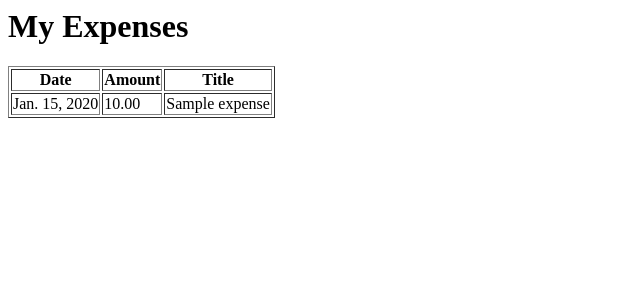
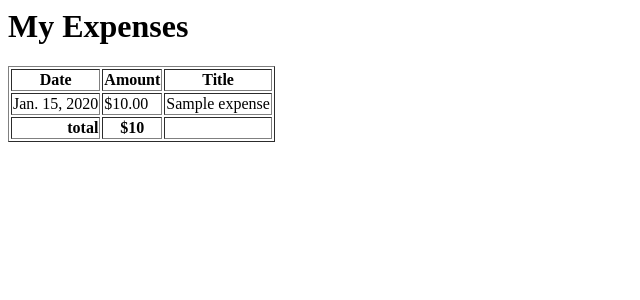
Before and after one commit to nonZero/ExMaster, a Django app: page / in a window 1280 px wide. Shown: the top 300 px of the page, without its empty margins (0-640 px from the left). Run offline with Django 3.2, Linux system fonts and the light colour scheme; tables that the repository leaves empty hold one stand-in row (values such as "Sample post").

Commit message:
added totals

```diff
--- a/expenses/templates/expenses/expense_list.html
+++ b/expenses/templates/expenses/expense_list.html
@@ -14,10 +14,16 @@
         {% for object in object_list %}
             <tr>
                 <td>{{ object.date }}</td>
-                <td>{{ object.amount }}</td>
+                <td>${{ object.amount }}</td>
                 <td>{{ object.title }}</td>
             </tr>
         {% endfor %}
-
     </tbody>
+    <tfoot>
+        <tr>
+            <th align="right">total</th>
+            <th>${{ total }}</th>
+            <th></th>
+        </tr>
+    </tfoot>
 </table>
--- a/expenses/views.py
+++ b/expenses/views.py
@@ -1,11 +1,16 @@
+from django.db.models import Sum
 from django.shortcuts import render
 
 from . import models
 
+
 def list_expenses(request):
+    qs = models.Expense.objects.all()
 
-    qs = models.Expense.objects.all()
+    # total = sum(x.amount for x in qs)
+    total = qs.aggregate(sum=Sum('amount'))['sum']
 
     return render(request, 'expenses/expense_list.html', {
         'object_list': qs,
+        'total': total,
     })
```
